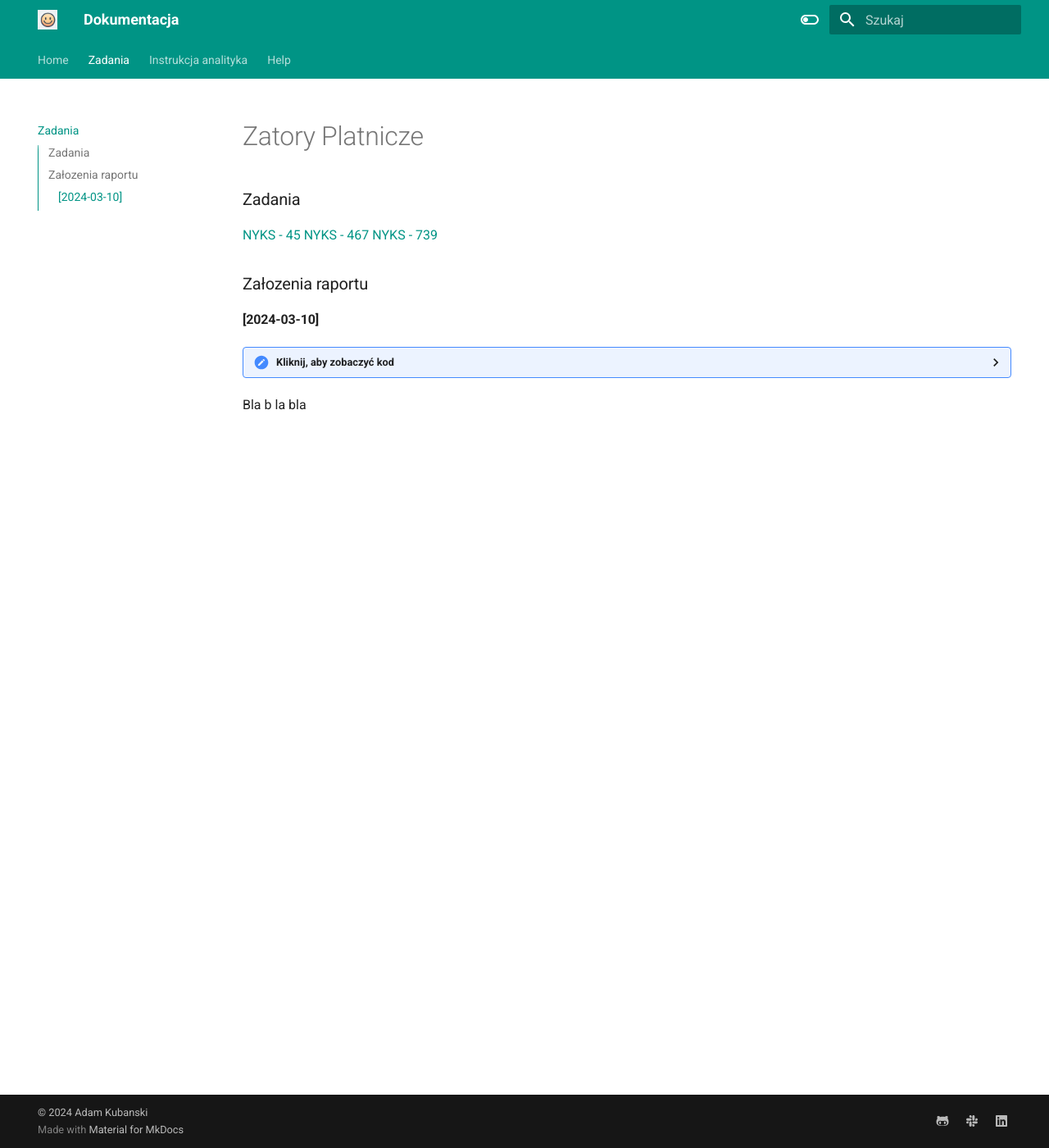
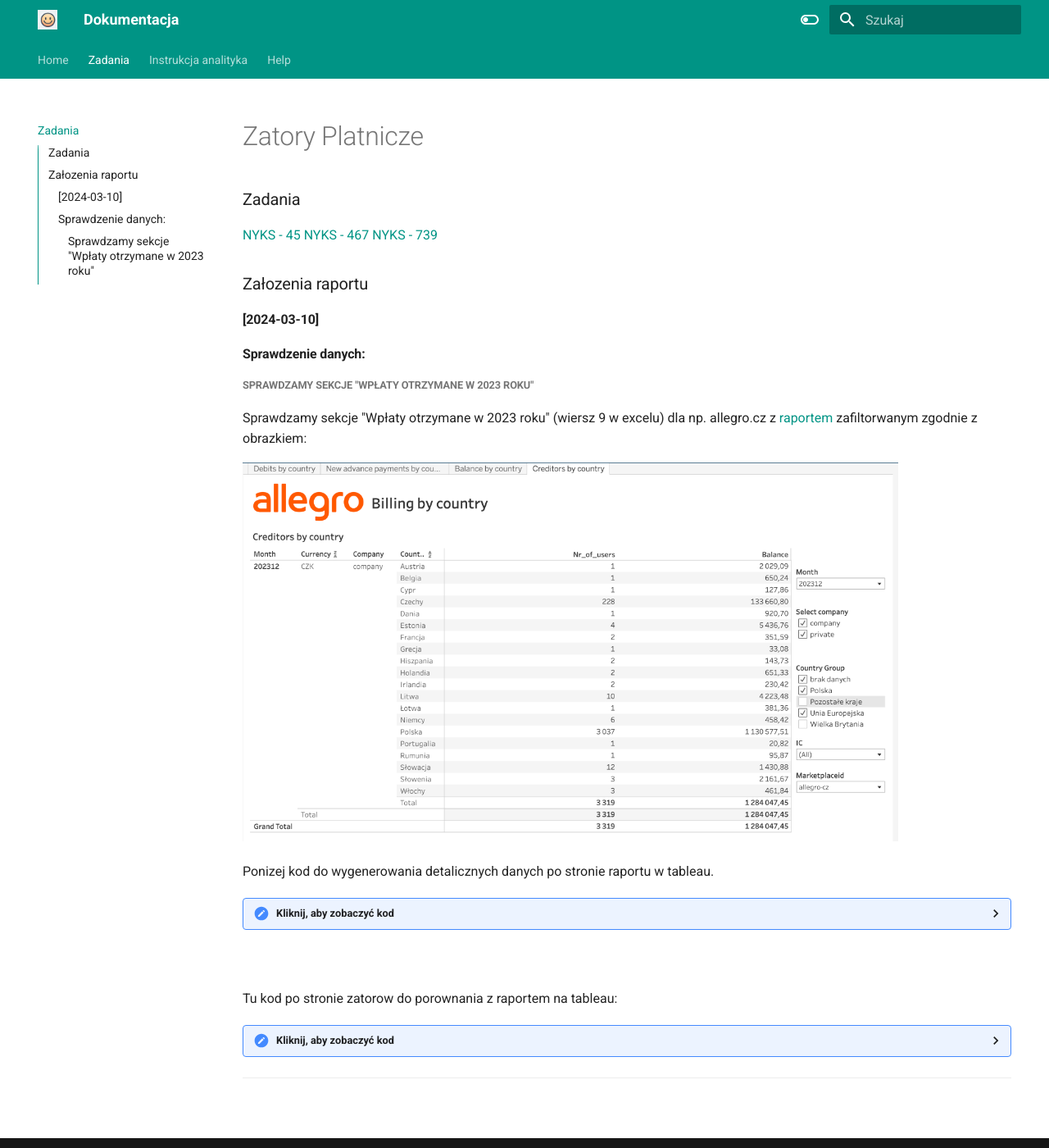
Before and after one commit to kubansa-allegro/doc, an MkDocs documentation site: the page built from docs/zadania.md, in a window 1280 px wide and 1400 px high. Shown: the whole window at 82% size. Built offline with MkDocs 1.6.1 and Material for MkDocs 9.7.7, drawn with Linux system fonts in a browser that asks for light colours; some of the changed lines change nothing that is shown.

Commit message:
mod nyks739

````diff
--- a/docs/zadania.md
+++ b/docs/zadania.md
@@ -9,152 +9,228 @@
 
 #### [2024-03-10]
 
-<details>
-  <summary>Kliknij, aby zobaczyć kod</summary>
+#### Sprawdzenie danych:
 
-```sql
---Creditors by country--
+#####  Sprawdzamy sekcje "Wpłaty otrzymane w 2023 roku"
+ Sprawdzamy sekcje "Wpłaty otrzymane w 2023 roku" (wiersz 9 w excelu) dla np. allegro.cz z [raportem](https://tableau.allegrogroup.com/t/Finance/views/Billingbycountry/Creditorsbycountry) zafiltorwanym zgodnie z obrazkiem:
 
-CREATE TABLE `sc-10231-finance-bq-dev.kubansa.balance_creditors`
---PARTITION BY _PARTITIONDATE
-OPTIONS(
-  --expiration_timestamp = TIMESTAMP "2028-01-01 00:00:00 UTC",
-  description="Tabela tymczasowa",
-  labels=[("allegro__pers__id_data", "0"), ("allegro__pers__sensitive_data", "0"), ("allegro__dgov__days_to_expire", "5"), ("allegro__dgov__trunc_dataset", "0"),("allegro__dgov__undeletable", "1")]
-) as
+  ![image](../assets/img/nyks739.png){ width="800"}
 
-WITH balance_creditors AS (
-SELECT DISTINCT
-  CAST(userid AS NUMERIC) AS userid,
-  DATE(SUBSTR(balancedate, 1, 10)) AS bi_month,
-  CAST(balance AS NUMERIC) AS balance,
-  marketplaceid,
-  currency
-FROM `sc-9620-datahub-stream-prod.datahub.pl_allegro_finance_billingfour_monthlysummarycreatedv4`
-WHERE _partitiondate = '2024-01-01'
-  AND CAST(balance AS NUMERIC) > 0
-),
+  Ponizej kod do wygenerowania detalicznych danych po stronie raportu w tableau.
+  <details>
+    <summary>Kliknij, aby zobaczyć kod</summary>
 
-users as
-(
-       select
-            distinct cast(user_id as numeric) as account_id,
-            case
-                when cleared.topic_timestamp is not null then 'cud'
-                when cleared.user_cud_timestamp is not null then 'cud'
-                when flags.account_closed then 'closed'
-                when flags.account_resolved then 'contract_resolved'
-                when flags.account_terminated then 'contract_terminated'
-                when flags.account_blocked then 'blocked'
-                when flags.account_frozen then 'frozen'
-                when flags.account_paused then 'paused'
-            else 'active'
-            end  as account_status,
-            if(flags.company, 'company', 'person') as account_type,
-            lower(address.country_code) as residence_country_code,
-            ifnull((case when flags.verified_company then 1 else 0 end),0) as verifiedcompany
-        from
-           `sc-9369-dataengineering-prod.users.users`
-        where
-            _partitiondate = '2023-12-31'
-),
-countries as (
-    select distinct
-        cn_iso_name as iso_name,
-        cn_country_name as country_name,
-        case
-            when cn_country_name in ('Austria', 'Belgia', 'Bułgaria', 'Chorwacja',
-                                     'Cypr', 'Czechy', 'Dania', 'Estonia', 'Finlandia',
-                                     'Francja', 'Grecja', 'Hiszpania', 'Holandia', 'Irlandia',
-                                     'Litwa', 'Luksemburg', 'Malta', 'Niemcy', 'Polska',
-                                     'Portugalia','Rumunia','Szwecja','Słowacja', 'Słowenia',
-                                     'Węgry', 'Włochy','Łotwa') then 'EU'
-            else 'NONEU' end as country_group
-    from
-        `sc-9369-dataengineering-prod.dwh_import.tl_ga6_country_names`
-    where
-        cn_country_name <> "Jan Mayen"
-),
-users_join as(
-    select
-        account_id,
-        account_status,
-        account_type,
-        residence_country_code,
-        verifiedcompany,
-        iso_name,
-        country_name,
-        country_group
-    from
-        users t
-        left join countries tt on (t.residence_country_code = lower(tt.iso_name))
-)
-select
-    date_trunc(cast(bi_month as date), month) as bi_month,
-    userid,
-    iso_name as iso_name,
-    country_name as country_name,
-    country_group as country_group,
-    us_company as us_company,
-    sum(balance) as balance,
-    current_date() as date_insert_row,
+  ```sql
+  --Creditors by country--
+
+  CREATE TABLE `sc-10231-finance-bq-dev.kubansa.balance_creditors`
+  --PARTITION BY _PARTITIONDATE
+  OPTIONS(
+    --expiration_timestamp = TIMESTAMP "2028-01-01 00:00:00 UTC",
+    description="Tabela tymczasowa",
+    labels=[("allegro__pers__id_data", "0"), ("allegro__pers__sensitive_data", "0"), ("allegro__dgov__days_to_expire", "5"), ("allegro__dgov__trunc_dataset", "0"),("allegro__dgov__undeletable", "1")]
+  ) as
+
+  WITH balance_creditors AS (
+  SELECT DISTINCT
+    CAST(userid AS NUMERIC) AS userid,
+    DATE(SUBSTR(balancedate, 1, 10)) AS bi_month,
+    CAST(balance AS NUMERIC) AS balance,
     marketplaceid,
-    currency,
-    is_IC
-from
-    (
+    currency
+  FROM `sc-9620-datahub-stream-prod.datahub.pl_allegro_finance_billingfour_monthlysummarycreatedv4`
+  WHERE _partitiondate = '2024-01-01'
+    AND CAST(balance AS NUMERIC) > 0
+  ),
+
+  users as
+  (
         select
-            bi_month as bi_month,
-            t1.userid as userid,
-            ifnull(iso_name, "brak danych") as iso_name,
-            ifnull(country_name, 'brak danych') as country_name,
-            case
-                when country_group = "EU" then case
-                    when country_name = "Polska" then "Polska"
-                    else "Unia Europejska"
-                end
-                when country_group = "NONEU" then case
-                    when country_name = "Wielka Brytania" then "Wielka Brytania"
-                    else "Pozostałe kraje"
-                end
-                else "brak danych"
-            end as country_group,
-            cast(
-                ifnull(cast(verifiedcompany as numeric), 0) as string
-            ) as us_company,
-            sum(balance) as balance,
-            t1.marketplaceid,
-            t1.currency,
-            CASE WHEN t3.userid IS NOT NULL THEN 'IC' ELSE 'External' END AS is_IC
-        from
-            balance_creditors t1
-            left join users_join t2 on t1.userid = t2.account_id
-            LEFT JOIN `sc-10231-finance-bq-prod.general_finance.ic_companies_userid_daily` t3 ON (t1.userid = CAST(t3.userid AS NUMERIC) AND t3.dt = '2023-12-31')
-        group by
-            bi_month,
-            userid,
-            iso_name,
-            country_name,
-            country_group,
-            us_company,
-            marketplaceid,
-            currency,
-            is_IC
-    )
-where
-    balance <> 0
-group by
-    bi_month,
-    userid,
-    iso_name,
-    country_name,
-    country_group,
-    us_company,
-    marketplaceid,
-    currency,
-    is_IC
+              distinct cast(user_id as numeric) as account_id,
+              case
+                  when cleared.topic_timestamp is not null then 'cud'
+                  when cleared.user_cud_timestamp is not null then 'cud'
+                  when flags.account_closed then 'closed'
+                  when flags.account_resolved then 'contract_resolved'
+                  when flags.account_terminated then 'contract_terminated'
+                  when flags.account_blocked then 'blocked'
+                  when flags.account_frozen then 'frozen'
+                  when flags.account_paused then 'paused'
+              else 'active'
+              end  as account_status,
+              if(flags.company, 'company', 'person') as account_type,
+              lower(address.country_code) as residence_country_code,
+              ifnull((case when flags.verified_company then 1 else 0 end),0) as verifiedcompany
+          from
+            `sc-9369-dataengineering-prod.users.users`
+          where
+              _partitiondate = '2023-12-31'
+  ),
+  countries as (
+      select distinct
+          cn_iso_name as iso_name,
+          cn_country_name as country_name,
+          case
+              when cn_country_name in ('Austria', 'Belgia', 'Bułgaria', 'Chorwacja',
+                                      'Cypr', 'Czechy', 'Dania', 'Estonia', 'Finlandia',
+                                      'Francja', 'Grecja', 'Hiszpania', 'Holandia', 'Irlandia',
+                                      'Litwa', 'Luksemburg', 'Malta', 'Niemcy', 'Polska',
+                                      'Portugalia','Rumunia','Szwecja','Słowacja', 'Słowenia',
+                                      'Węgry', 'Włochy','Łotwa') then 'EU'
+              else 'NONEU' end as country_group
+      from
+          `sc-9369-dataengineering-prod.dwh_import.tl_ga6_country_names`
+      where
+          cn_country_name <> "Jan Mayen"
+  ),
+  users_join as(
+      select
+          account_id,
+          account_status,
+          account_type,
+          residence_country_code,
+          verifiedcompany,
+          iso_name,
+          country_name,
+          country_group
+      from
+          users t
+          left join countries tt on (t.residence_country_code = lower(tt.iso_name))
+  )
+  select
+      date_trunc(cast(bi_month as date), month) as bi_month,
+      userid,
+      iso_name as iso_name,
+      country_name as country_name,
+      country_group as country_group,
+      us_company as us_company,
+      sum(balance) as balance,
+      current_date() as date_insert_row,
+      marketplaceid,
+      currency,
+      is_IC
+  from
+      (
+          select
+              bi_month as bi_month,
+              t1.userid as userid,
+              ifnull(iso_name, "brak danych") as iso_name,
+              ifnull(country_name, 'brak danych') as country_name,
+              case
+                  when country_group = "EU" then case
+                      when country_name = "Polska" then "Polska"
+                      else "Unia Europejska"
+                  end
+                  when country_group = "NONEU" then case
+                      when country_name = "Wielka Brytania" then "Wielka Brytania"
+                      else "Pozostałe kraje"
+                  end
+                  else "brak danych"
+              end as country_group,
+              cast(
+                  ifnull(cast(verifiedcompany as numeric), 0) as string
+              ) as us_company,
+              sum(balance) as balance,
+              t1.marketplaceid,
+              t1.currency,
+              CASE WHEN t3.userid IS NOT NULL THEN 'IC' ELSE 'External' END AS is_IC
+          from
+              balance_creditors t1
+              left join users_join t2 on t1.userid = t2.account_id
+              LEFT JOIN `sc-10231-finance-bq-prod.general_finance.ic_companies_userid_daily` t3 ON (t1.userid = CAST(t3.userid AS NUMERIC) AND t3.dt = '2023-12-31')
+          group by
+              bi_month,
+              userid,
+              iso_name,
+              country_name,
+              country_group,
+              us_company,
+              marketplaceid,
+              currency,
+              is_IC
+      )
+  where
+      balance <> 0
+  group by
+      bi_month,
+      userid,
+      iso_name,
+      country_name,
+      country_group,
+      us_company,
+      marketplaceid,
+      currency,
+      is_IC
 
-```
-</details>
+  ```
+  </details>
 
-Bla b la bla
+  </br>
+  </br>
+  Tu kod po stronie zatorow do porownania z raportem na tableau:
+  <details>
+  <summary> Kliknij, aby zobaczyć kod</summary>
+
+  ```sql
+  with dane as (
+
+  select
+  bf.userid,
+  sum(debits_to_sum) debits,
+  sum(credits_to_sum) credits,
+  sum(debits_to_sum) +sum(credits_to_sum) dif_deb_cred,
+  sum(invoice_payment_0m_to_sum+ invoice_payment_14d_to_sum+ invoice_payment_5d_to_sum+ invoice_payment_30_to_sum+ invoice_payment_30_60_to_sum+ invoice_payment_60_90_to_sum+ invoice_payment_90_120_to_sum+ invoice_payment__120_to_sum ) payments_all,
+
+  case when
+  sum(credits_to_sum+ wplywy_na_plus_2022_to_sum+ wplywy_na_current_2022_to_sum -
+  wplywy_na_plus_2023_to_sum - wplywy_na_current_2023_to_sum -
+  (case
+  when balance_na_plus_2023_to_sum - wplywy_na_plus_2023_to_sum > 0
+  then balance_na_plus_2023_to_sum - wplywy_na_plus_2023_to_sum
+  else 0
+  end)
+  -(invoice_payment_0m_to_sum+ invoice_payment_14d_to_sum+ invoice_payment_5d_to_sum+ invoice_payment_30_to_sum+ invoice_payment_30_60_to_sum+ invoice_payment_60_90_to_sum+ invoice_payment_90_120_to_sum+ invoice_payment__120_to_sum )) > 0 then
+  sum(credits_to_sum+ wplywy_na_plus_2022_to_sum+ wplywy_na_current_2022_to_sum -
+  wplywy_na_plus_2023_to_sum - wplywy_na_current_2023_to_sum -
+  (case
+  when balance_na_plus_2023_to_sum - wplywy_na_plus_2023_to_sum > 0
+  then balance_na_plus_2023_to_sum - wplywy_na_plus_2023_to_sum
+  else 0
+  end)
+  -(invoice_payment_0m_to_sum+ invoice_payment_14d_to_sum+ invoice_payment_5d_to_sum+ invoice_payment_30_to_sum+ invoice_payment_30_60_to_sum+ invoice_payment_60_90_to_sum+ invoice_payment_90_120_to_sum+ invoice_payment__120_to_sum )) end  as check_old_invoice_2,
+
+  sum(wplywy_na_plus_2022_to_sum)wplywy_na_plus_2022_to_sum,
+  sum(wplywy_na_current_2022_to_sum) wplywy_na_current_2022_to_sum,
+  sum(wplywy_na_plus_2023_to_sum)wplywy_na_plus_2023_to_sum,
+  sum(wplywy_na_current_2023_to_sum)wplywy_na_current_2023_to_sum,
+  sum(
+  case
+  when balance_na_plus_2023_to_sum - wplywy_na_plus_2023_to_sum > 0
+  then balance_na_plus_2023_to_sum - wplywy_na_plus_2023_to_sum
+  else 0
+  end) as sum_balance_na_plus_2023_NEW
+
+  from  `sc-10231-finance-bq-dev.billing.before_final_2023` bf
+      join `sc-10231-finance-bq-dev.billing.users_2023` u
+      on bf.userid=u.userid
+  where marketplaceid = 'allegro-cz'
+  and invoice_date between '2023-01-01' and '2024-01-01'
+  group by 1
+  )
+  ,
+
+  dane2 as (
+  select *, ifnull(debits,0)+ifnull(payments_all,0)+ ifnull(check_old_invoice_2,0) as check_wy from dane
+  )
+
+
+  select * from dane2 where userid = '114477385'
+  order by check_wy
+
+  ```
+
+  </details>
+
+***
+
+</br>
````
Also changed, not shown: docs/assets/img/nyks739.png (added), 3 other files.
